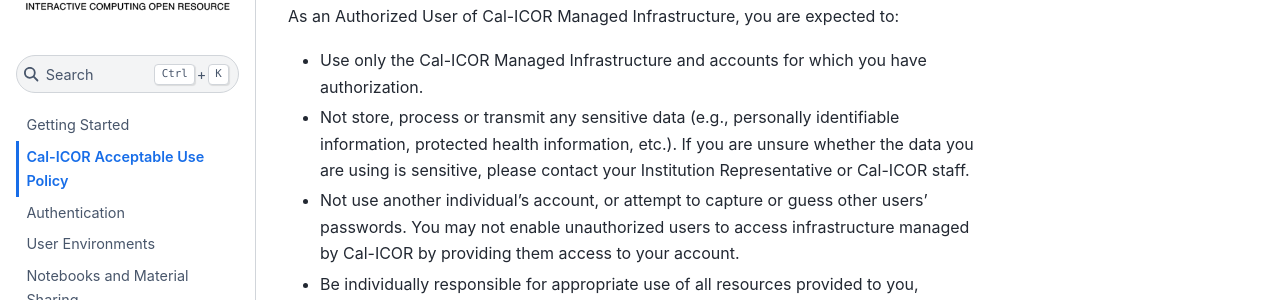
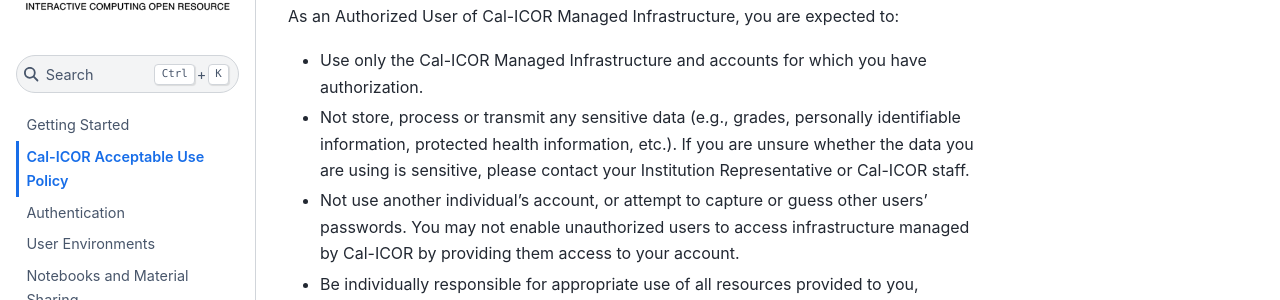
Before and after one commit to shaneknapp/docs, a Jupyter Book: the page built from content/acceptable_use.md, in a window 1280 px wide and 900 px high, scrolled down 871 px. Shown: the part 153-453 px from the top of the window. Built offline with Jupyter Book 1.0.4 settings and Sphinx 7.4.7 and the Sphinx Book theme 1.1.4, drawn with Linux system fonts in a browser that asks for light colours.

Commit message:
grading information is no bueno

```diff
--- a/content/acceptable_use.md
+++ b/content/acceptable_use.md
@@ -40,7 +40,7 @@
 As an Authorized User of Cal-ICOR Managed Infrastructure, you are expected to:
 - Use only the Cal-ICOR Managed Infrastructure and accounts for which you have
   authorization.
-- Not store, process or transmit any sensitive data (e.g., personally
+- Not store, process or transmit any sensitive data (e.g., grades, personally
   identifiable information, protected health information, etc.).  If you are
   unsure whether the data you are using is sensitive, please contact your
   Institution Representative or Cal-ICOR staff.
```
